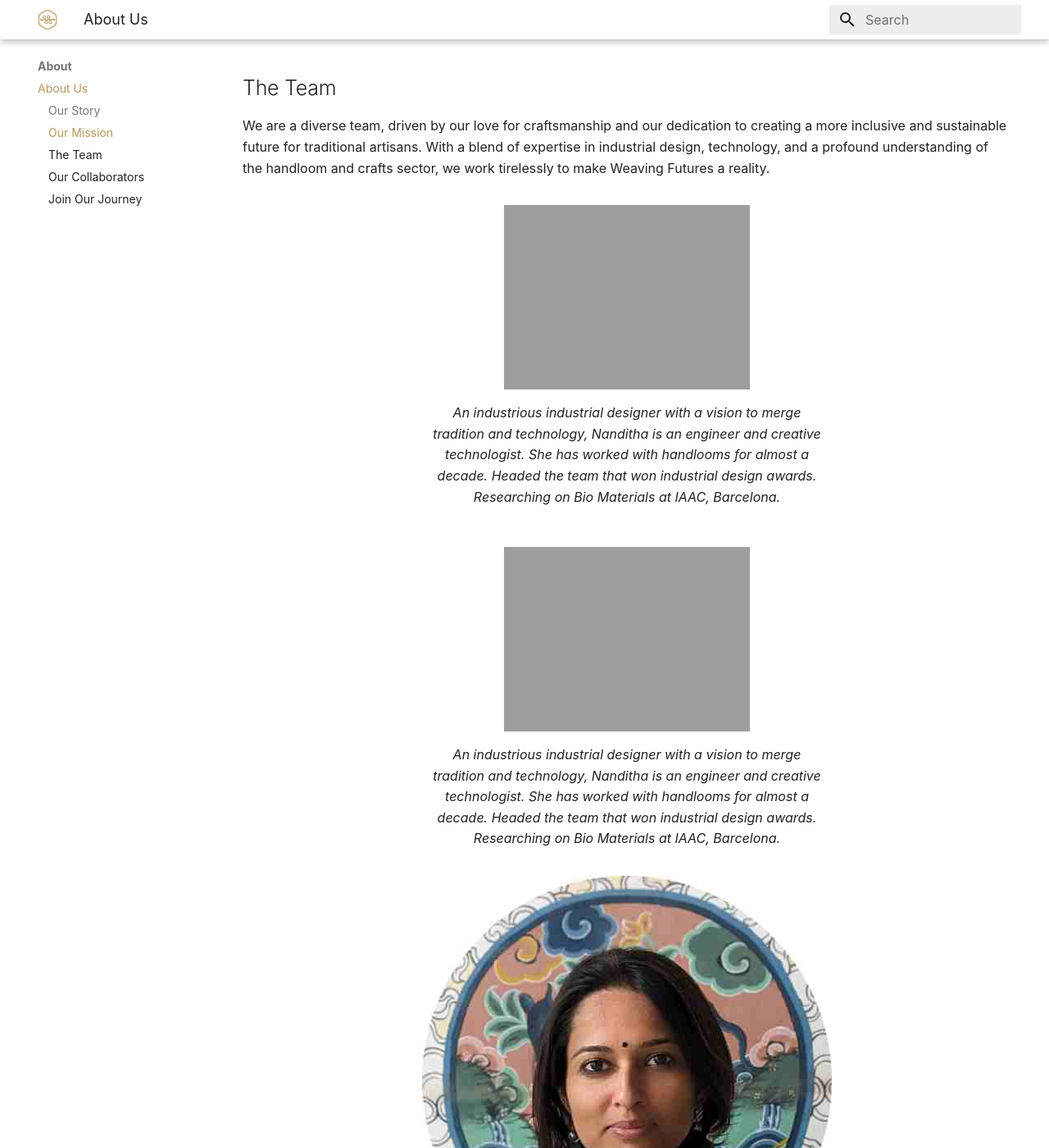
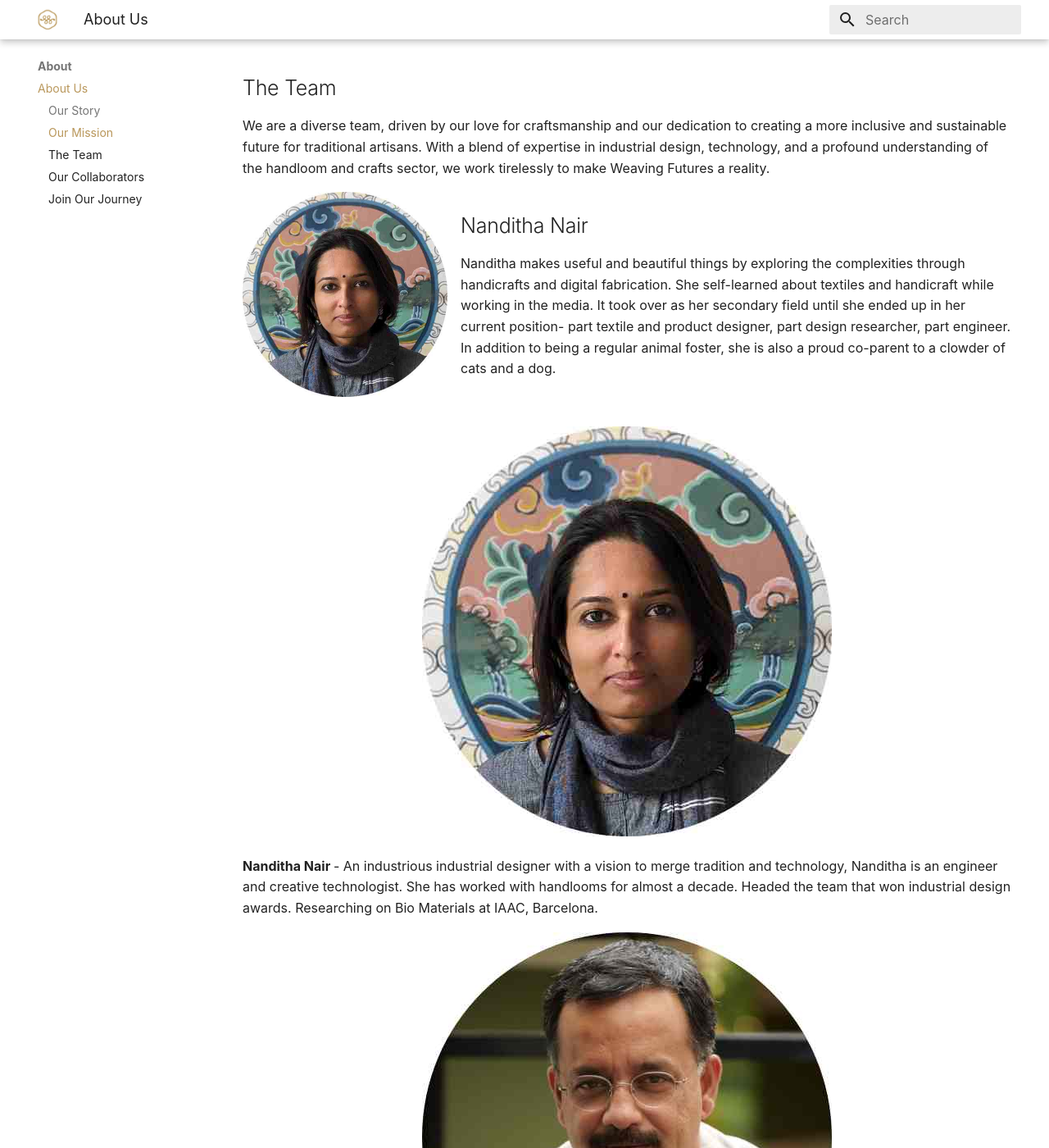
Before and after one commit to weavingfutures/weavingfutures.github.io, an MkDocs documentation site: the page built from docs/about/about.md, in a window 1280 px wide and 1400 px high, scrolled down 565 px. Shown: the whole window at 82% size. Built offline with MkDocs 1.6.1 and Material for MkDocs 9.7.7, drawn with Linux system fonts in a browser that asks for light colours; some web fonts are replaced.

Commit message:
Update about.md

```diff
--- a/docs/about/about.md
+++ b/docs/about/about.md
@@ -13,14 +13,12 @@ Our mission is twofold: to equip handloom craftsmen with cutting-edge tools and
 ## The Team
 
 We are a diverse team, driven by our love for craftsmanship and our dedication to creating a more inclusive and sustainable future for traditional artisans. With a blend of expertise in industrial design, technology, and a profound understanding of the handloom and crafts sector, we work tirelessly to make Weaving Futures a reality.
-<figure markdown>
-  ![Nanditha](src="https://github.com/weavingfutures/weavingfutures.github.io/blob/main/docs/images/about/nandu.jpg"){ width="300" }
-  <figcaption>An industrious industrial designer with a vision to merge tradition and technology, Nanditha is an engineer and creative technologist. She has worked with handlooms for almost a decade. Headed the team that won industrial design awards. Researching on Bio Materials at IAAC, Barcelona.</figcaption>
-</figure>
-<figure markdown>
-  ![Nanditha](src="../../images/about/nandu.jpg"){ width="300" }
-  <figcaption>An industrious industrial designer with a vision to merge tradition and technology, Nanditha is an engineer and creative technologist. She has worked with handlooms for almost a decade. Headed the team that won industrial design awards. Researching on Bio Materials at IAAC, Barcelona.</figcaption>
-</figure>
+
+<p><img align="left" alt="Nanditha" src="../../images/about/nandu.jpg" width="250" /></p>
+<h2>Nanditha Nair</h2>
+<p>Nanditha makes useful and beautiful things by exploring the complexities through handicrafts and digital fabrication. She self-learned about textiles and handicraft while working in the media. It took over as her secondary field until she ended up in her current position- part textile and product designer, part design researcher, part engineer. In addition to being a regular animal foster, she is also a proud co-parent to a clowder of cats and a dog.</p>
+<p></br></p>
+
 <p align="center"><img alt="Nanditha" src="../../images/about/nandu.jpg" /></p><b>Nanditha Nair </b>- An industrious industrial designer with a vision to merge tradition and technology, Nanditha is an engineer and creative technologist. She has worked with handlooms for almost a decade. Headed the team that won industrial design awards.  Researching on Bio Materials at IAAC, Barcelona.
 <p align="center"><img alt="Rajagopal" src="../../images/about/raj.jpg" /></p><b>Rajagopal Krishnan </b>- A passionate individual deeply rooted in the Indian handloom tradition, Raj was marketing strategist for 25+ years. He led Seematti and it's handloom journey, as it's brandhead. Initiated & executed Kancheepuram Sarees entry into the Guinness Book of world records. Launched Surya TV in Kerala.
 <p align="center"><img alt="Mili" src="../../images/about/mili.jpg" /></p><b> Mili Tharakan </b> - An enthusiast who brings an international perspective to our project, Mili is a seasoned inventor-business leader who has under her many IP innovations. She has expertise in smart textiles and technology with experience in bringing products to market. Mili is a board member of Smart Textile Alliance. She is based out of London.
```
